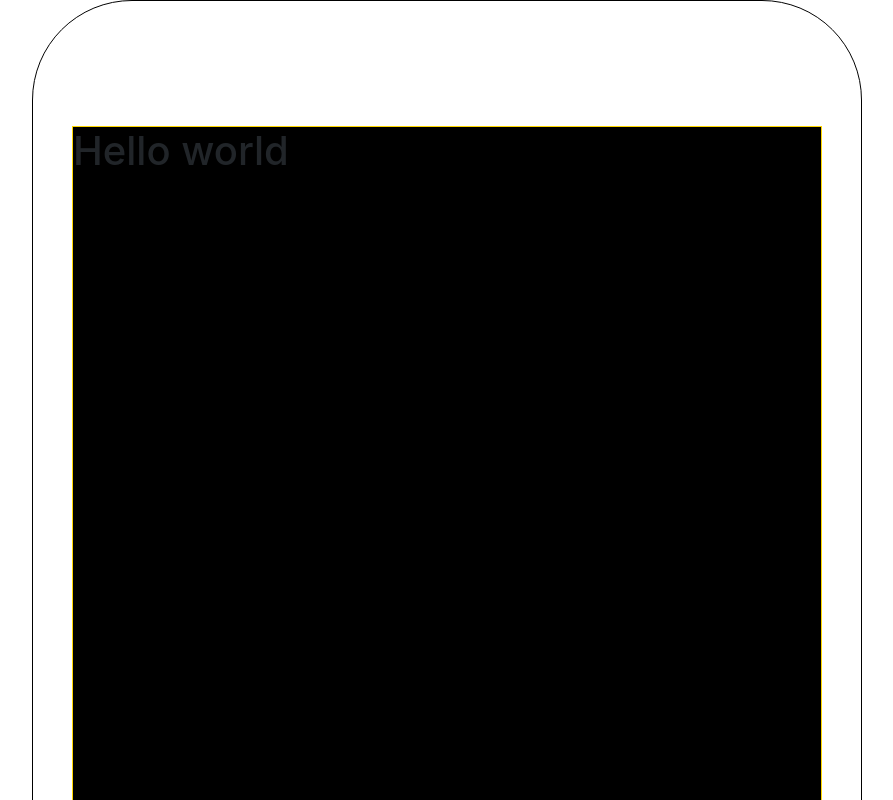
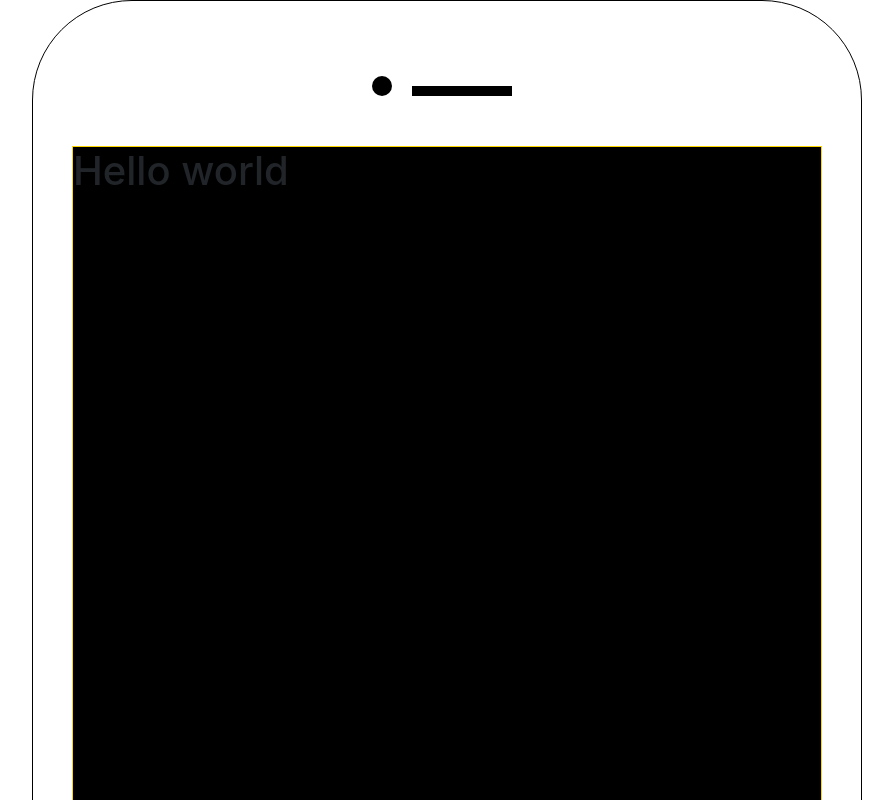
Before and after one commit to leo-ji/animal-rescue-plus, a plain HTML site: page index.html in a window 1280 px wide. Shown: the top 800 px of the page, without its empty margins (193-1086 px from the left). Drawn offline with nearby package versions, Linux system fonts and the light colour scheme.

Commit message:
more templating
This looks more real

```diff
--- a/css/main.css
+++ b/css/main.css
@@ -3,7 +3,7 @@
     border-radius: 100px;
     width: 830px;
     height: 1650px;
-    padding-top: 125px;
+    padding-top: 75px;
     padding-left: 20px;
     padding-right: 20px;
     margin: auto;
@@ -17,6 +17,35 @@
     border-radius: 50%;
     margin: auto;
     margin-top: 30px;
+    background-color: #ededed;
+}
+
+.cam-mic-ir{
+    width: 70px;
+    height: 20px;
+    margin: auto;
+    margin-top: 0;
+    margin-bottom: 50px;
+    position: relative;
+    vertical-align: middle;
+}
+.cam{
+    width: 20px;
+    height: 20px;
+    background-color: black;
+    border-radius: 50%;
+    position: absolute;
+    left: -40px;
+}
+
+.mic{
+    width: 100px;
+    height: 10px;
+    margin: auto;
+    background-color: black;
+    top: 10px;
+    position: absolute;
+
 }
 
 .screen{
--- a/index.html
+++ b/index.html
@@ -45,6 +45,12 @@
         <div class="everything">
             <div class="device-wrapper">
               <div class="device" data-device="iPhone7" data-orientation="portrait" data-color="gold">
+                <div class="cam-mic-ir">
+                  <div class="cam">
+                    </div>
+                  <div class="mic">
+                    </div>
+                  <div class="ir"></div></div>
                 <div class="screen">
                   <h1>Hello world</h1>
                 </div>
```
